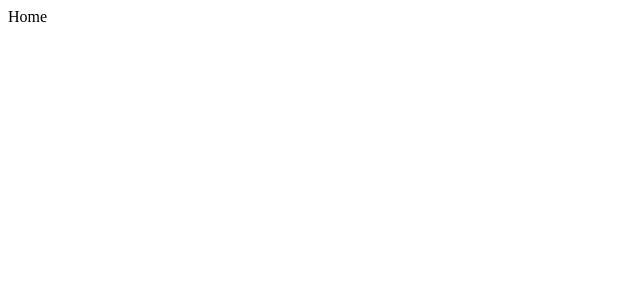
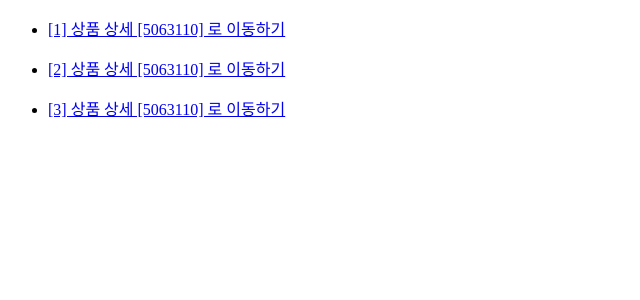
Before and after one commit to seungjaey/universal-link-test, a Next.js app: page / in a window 1280 px wide. Shown: the top 300 px of the page, without its empty margins (0-640 px from the left). Built offline with nearby package versions, Linux system fonts and the light colour scheme.

Commit message:
테스트 링크 버튼 추가

```diff
--- a/pages/index.tsx
+++ b/pages/index.tsx
@@ -1,5 +1,25 @@
+import Link from 'next/link';
+
+const style = { marginBottom: '16px' };
+
 const HomePage = () => {
-  return <div>Home</div>;
+  return (
+    <div>
+      <ul>
+        <li style={style}>
+          <Link href="/goods/5063110" passHref prefetch={false}>
+            [1] 상품 상세 [5063110] 로 이동하기
+          </Link>
+        </li>
+        <li style={style}>
+          <a href="/goods/5063110">[2] 상품 상세 [5063110] 로 이동하기</a>
+        </li>
+        <li style={style}>
+          <a href="https://universal-link-test-beryl.vercel.app/goods/5063110">[3] 상품 상세 [5063110] 로 이동하기</a>
+        </li>
+      </ul>
+    </div>
+  );
 };
 
 export default HomePage;
```
